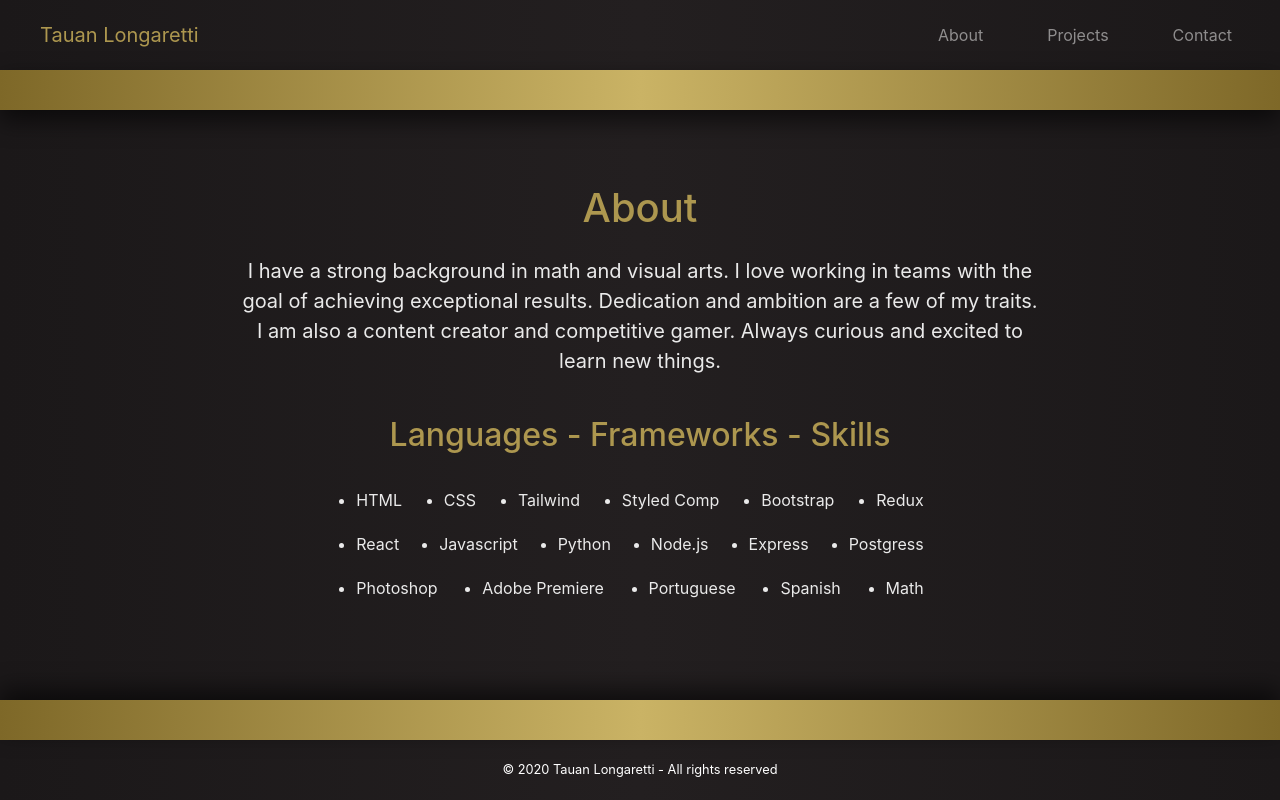
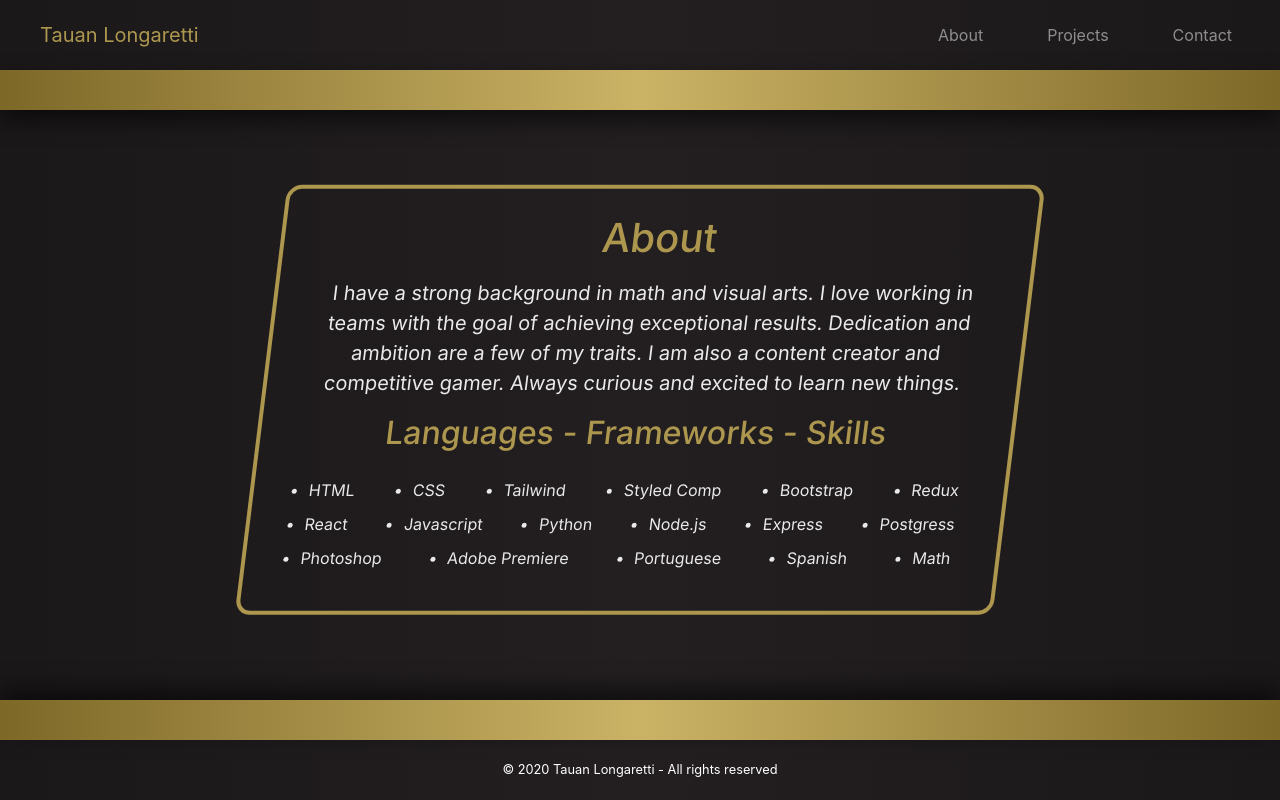
Before and after one commit to tauanlongaretti/portfolio, a React (Create React App) app: page /about in a window 1280 px wide. Built offline with nearby package versions, Linux system fonts and the light colour scheme.

Commit message:
extra styling to about component

```diff
--- a/src/App.css
+++ b/src/App.css
@@ -192,16 +192,20 @@
 
 /* About */
 .about-container {
-  max-width: 1300px;
+  max-width: 800px;
+  border: 4px solid var(--light-accent);
+  border-radius: 15px;
+  transform: skew(-7deg);
+  padding: 25px;
 }
 
 .paragraph-font {
   font-size: 20px;
-  width: 800px;
+  width: 700px;
   text-align: center;
 }
 
 .unordered-list li {
-  margin: 10px 20px;
+  margin: 10px 20px 0px 30px;
   text-align: justify;
 }
--- a/src/components/About.js
+++ b/src/components/About.js
@@ -2,21 +2,24 @@ import React from "react";
 
 const About = () => {
   return (
+    <div className="form-wrapper">
       <div className="d-flex flex-wrap about-container">
-      <div className="m-auto">
+        <div className="about-ribbon">
+          <div className="about-section">
             <h1 className="gold-text text-center">About</h1>
-        <p className="light-text paragraph-font mt-4">
-          I have a strong background in math and visual arts. I love working in
-          teams with the goal of achieving exceptional results. Dedication and
-          ambition are a few of my traits. I am also a content creator and
-          competitive gamer. Always curious and excited to learn new things.
+            <p className="light-text paragraph-font mt-3">
+              I have a strong background in math and visual arts. I love working
+              in teams with the goal of achieving exceptional results.
+              Dedication and ambition are a few of my traits. I am also a
+              content creator and competitive gamer. Always curious and excited
+              to learn new things.
             </p>
           </div>
-      <div className="m-auto">
-        <h2 className="gold-text text-center mt-4">
+          <div className="attributes">
+            <h2 className="gold-text text-center">
               Languages - Frameworks - Skills
             </h2>
-        <ul className="light-text unordered-list mt-4">
+            <ul className="light-text unordered-list mt-3">
               <div className="d-flex flex-row justify-content-between">
                 <li>HTML</li>
                 <li>CSS</li>
@@ -43,6 +46,8 @@ const About = () => {
             </ul>
           </div>
         </div>
+      </div>
+    </div>
   );
 };
 
```
Lines whose indentation alone changed are shown as unchanged.
